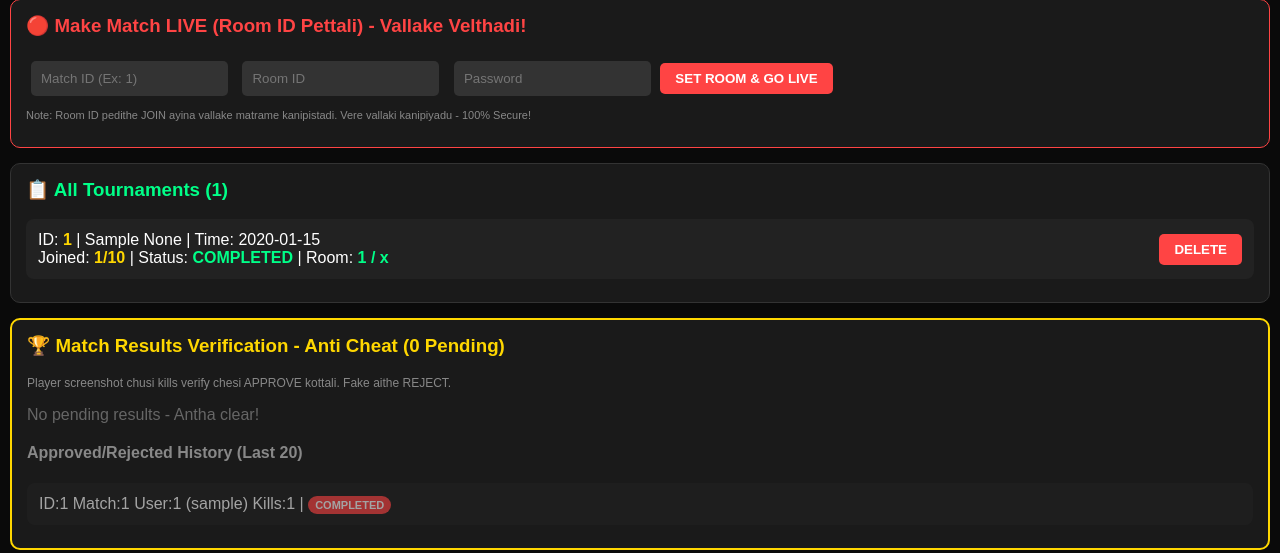
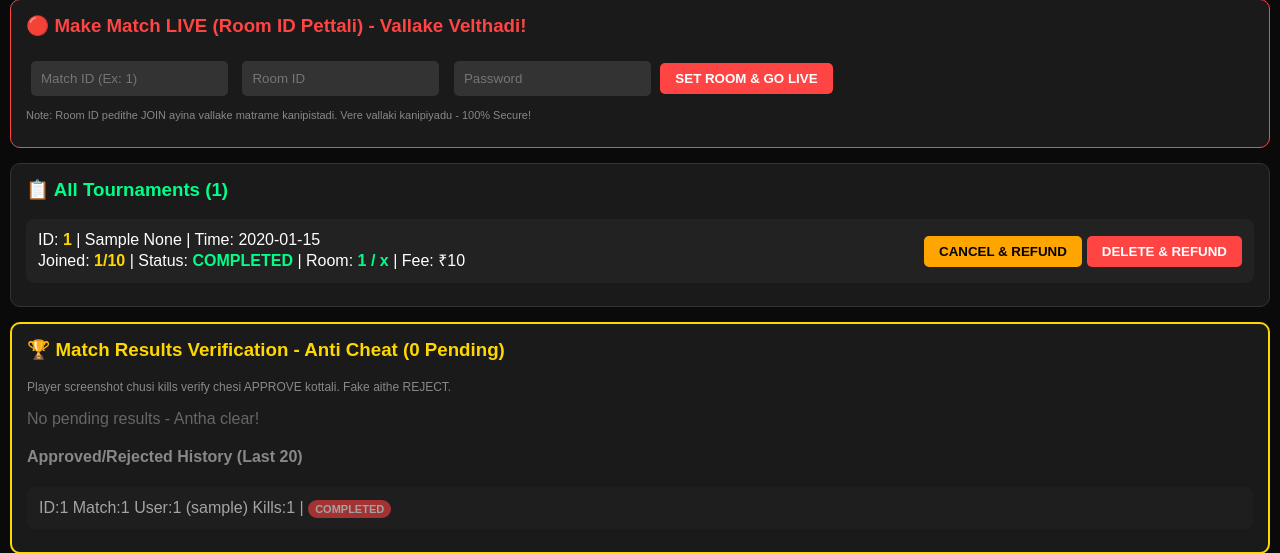
Before and after one commit to kothapallisravankumar05-art/sd-tournments, a Flask app: page /admin in a window 1280 px wide. Shown: the part 287-840 px from the top of the page. Run offline with Flask 3, Linux system fonts and the light colour scheme; the visitor is signed in with stand-in values (Sample User, id 1); tables that the repository leaves empty hold one stand-in row (values such as "Sample post").

Commit message:
Update admin.html

```diff
--- a/templates/admin.html
+++ b/templates/admin.html
@@ -13,6 +13,7 @@ button{padding:8px 15px;border:none;border-radius:5px;cursor:pointer;font-weight
 .btn-red{background:#ff4444;color:#fff}
 .btn-blue{background:#008cff;color:#fff}
 .btn-gold{background:gold;color:#000}
+.btn-orange{background:orange;color:#000}
 h3{margin-top:0;color:#00ff88}
 .badge{font-size:11px;padding:3px 7px;border-radius:10px;font-weight:900}
 .badge-pending{background:orange;color:#000}
@@ -54,14 +55,15 @@ h3{margin-top:0;color:#00ff88}
 <p style="font-size:11px;color:#888;margin-top:8px;">Note: Room ID pedithe JOIN ayina vallake matrame kanipistadi. Vere vallaki kanipiyadu - 100% Secure!</p>
 </div>
 
-<!-- 3. ALL TOURNAMENTS - UPDATED -->
+<!-- 3. ALL TOURNAMENTS - UPDATED WITH REFUND -->
 <div class="card">
 <h3>📋 All Tournaments ({{matches|length}})</h3>
 {% for m in matches %}
 <div class="item">
-<span>ID: <b style="color:gold">{{m.id}}</b> | {{m.game}} {{m.type}} | Time: {{m.time}}<br>Joined: <b style="color:gold">{{m.joined}}/{{m.total}}</b> | Status: <b style="color:{% if m.status=='LIVE'%}#ff4444{% else %}#00ff88{% endif %}">{{m.status}}</b> | Room: <b style="color:#00ff88">{{m.room_id}} / {{m.room_pass}}</b></span>
-<div style="display:flex;gap:5px">
-<form method="POST" style="display:inline"><input type="hidden" name="action" value="delete_tournament"><input type="hidden" name="tournament_id" value="{{m.id}}"><button class="btn-red">DELETE</button></form>
+<span>ID: <b style="color:gold">{{m.id}}</b> | {{m.game}} {{m.type}} | Time: {{m.time}}<br>Joined: <b style="color:gold">{{m.joined}}/{{m.total}}</b> | Status: <b style="color:{% if m.status=='LIVE'%}#ff4444{% elif m.status=='CANCELLED'%}orange{% else %}#00ff88{% endif %}">{{m.status}}</b> | Room: <b style="color:#00ff88">{{m.room_id}} / {{m.room_pass}}</b> | Fee: ₹{{m.fee}}</span>
+<div style="display:flex;gap:5px;flex-wrap:wrap">
+<form method="POST" style="display:inline"><input type="hidden" name="action" value="cancel_tournament"><input type="hidden" name="tournament_id" value="{{m.id}}"><button class="btn-orange" onclick="return confirm('Cancel chesi andhariki ₹{{m.fee}} refund cheyala?')">CANCEL & REFUND</button></form>
+<form method="POST" style="display:inline"><input type="hidden" name="action" value="delete_tournament"><input type="hidden" name="tournament_id" value="{{m.id}}"><button class="btn-red" onclick="return confirm('DELETE chesi andhariki ₹{{m.fee}} refund cheyala?')">DELETE & REFUND</button></form>
 </div>
 </div>
 {% endfor %}
```
